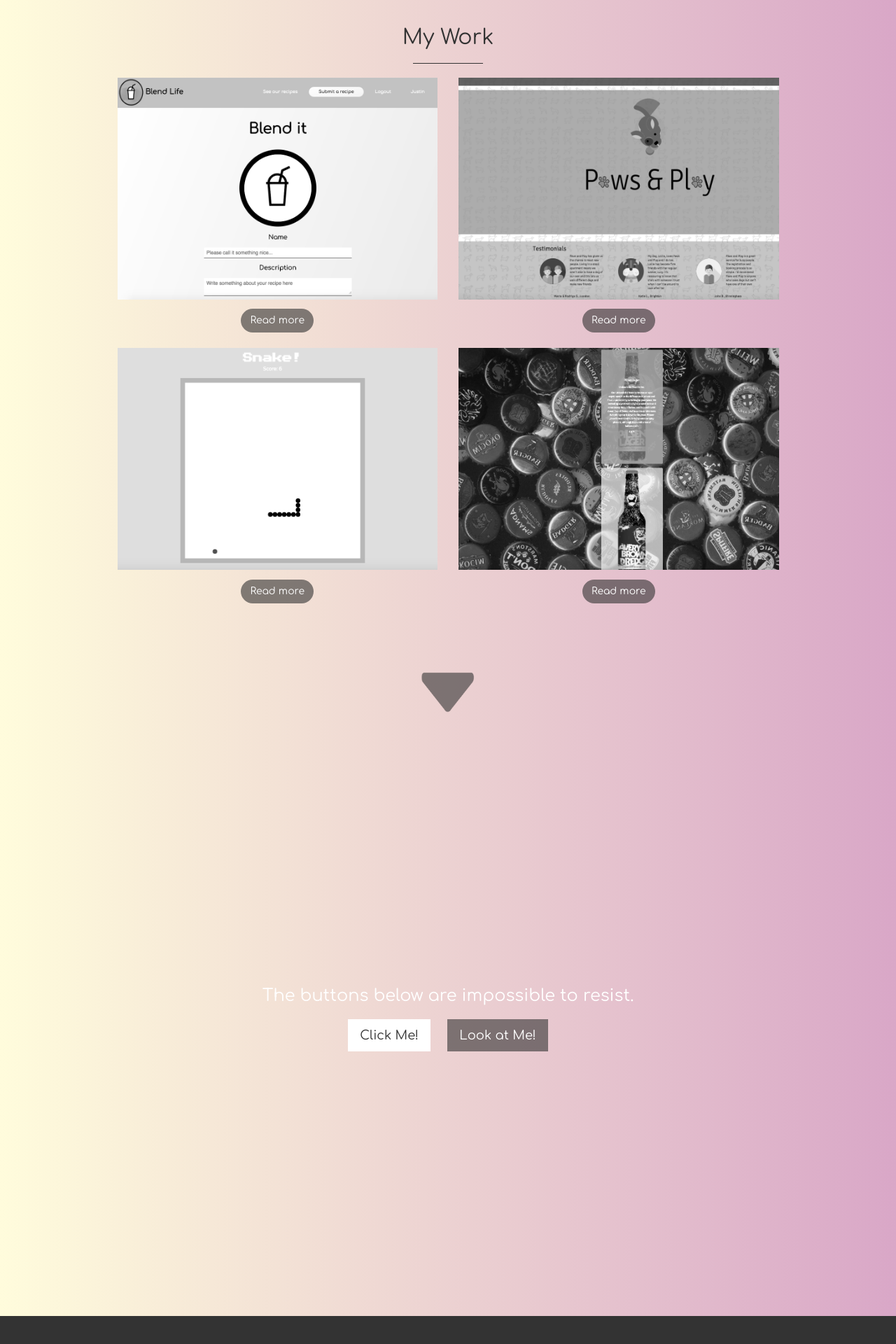
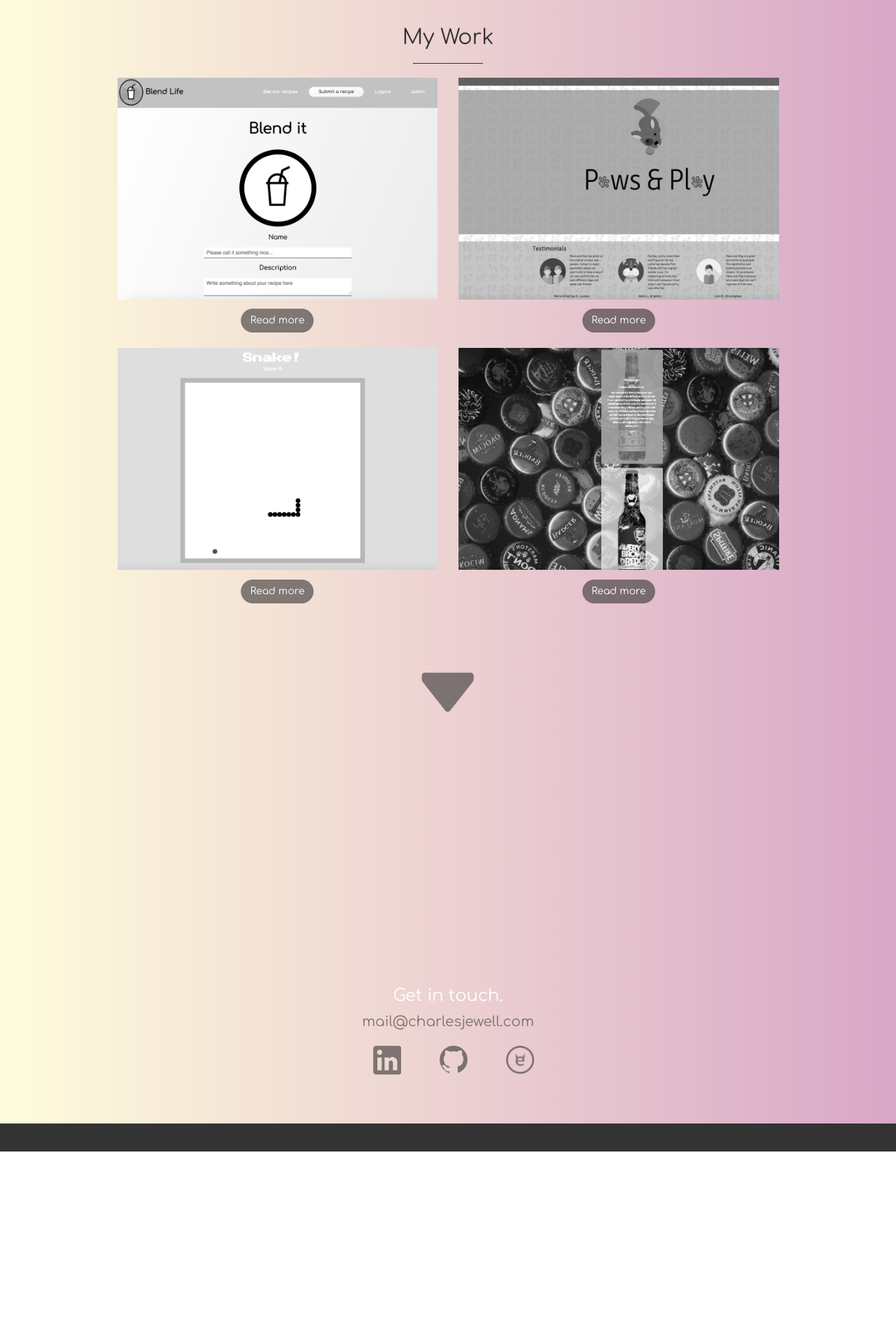
Before and after one commit to cjewell47/cjewell47.github.io, a Jekyll site: the page built from index.html, in a window 1280 px wide. Shown: the part 3003-4923 px from the top of the page at 70% size. Built offline with Jekyll 4.4.1, drawn with Linux system fonts in a browser that asks for light colours; after the commit the page ends 4648 px from its top, so only the background shows below that.

Commit message:
contact section complete

```diff
--- a/_includes/contact.html
+++ b/_includes/contact.html
@@ -2,9 +2,13 @@
   <div class="container">
     <div class="row">
       <div class="col-lg-12 text-center">
-        <h3>The buttons below are impossible to resist.</h3>
-        <a href="#" class="btn btn-lg btn-light">Click Me!</a>
-        <a href="#" class="btn btn-lg btn-dark">Look at Me!</a>
+        <h3>Get in touch.</h3>
+        <a id="email" href="mailto:mail@charlesjewell.com">mail@charlesjewell.com</a>
+          <div class="row icon-list-row">
+            <a class="contact-links col-md-4" href="https://www.linkedin.com/in/jewellcharles/"><img src="img/linkedin-icon4.png" alt="" class="contact-icons"></a>
+            <a class="contact-links col-md-4" href="https://github.com/cjewell47"><img src="img/github-icon.png" alt="" class="contact-icons"></a>
+            <a class="contact-links col-md-4" href="http://exercism.io/cjewell47"><img src="img/exercism-icon2.png" alt="" class="contact-icons"></a>
+          </div>
       </div>
     </div>
   </div>
--- a/_includes/navigation.html
+++ b/_includes/navigation.html
@@ -12,7 +12,7 @@
       <a href="#about" onclick = $("#menu-close").click(); >About</a>
     </li>
     <li>
-      <a href="#services" onclick = $("#menu-close").click(); >Services</a>
+      <a href="#whoiam" onclick = $("#menu-close").click(); >Who I am</a>
     </li>
     <li>
       <a href="#portfolio" onclick = $("#menu-close").click(); >Portfolio</a>
--- a/css/stylish-portfolio.css
+++ b/css/stylish-portfolio.css
@@ -372,7 +372,7 @@ hr {
 /* Contact */
 
 .contact {
-    height: 60%;
+    /*height: 80%;*/
     padding: 50px 0;
     background: #fffcdc;
     background: -webkit-linear-gradient(to left, #d9a7c7, #fffcdc); /
@@ -384,6 +384,29 @@ hr {
 
 .contact .btn {
     margin: 10px;
+}
+
+#email {
+  color: rgba(51,51,51,0.6);
+  font-size: 20px;
+}
+
+#email:hover {
+  color: #333;
+}
+
+.icon-list-row {
+  width: 25%;
+  margin: auto;
+}
+
+.contact-links {
+}
+
+.contact-icons {
+  opacity: 0.6;
+  width: 40px;
+  margin: 20px;
 }
 
 @media(max-width:768px) {
--- a/js/custom.js
+++ b/js/custom.js
@@ -151,4 +151,12 @@ $(() => {
     $('#downfromport').fadeTo(150, 0.6);
   });
 
+  $('.contact-icons').mouseenter(function() {
+    $(this).fadeTo(150, 1);
+  });
+
+  $('.contact-icons').mouseleave(function() {
+    $(this).fadeTo(150, 0.6);
+  });
+
 });
```
Also changed, not shown: img/exercism-icon2.png (added), img/exercism-icon3.png (added), img/github-icon.png (added), img/github-icon3.png (added), img/linkedin-icon3.png (added), img/linkedin-icon4.png (added).
